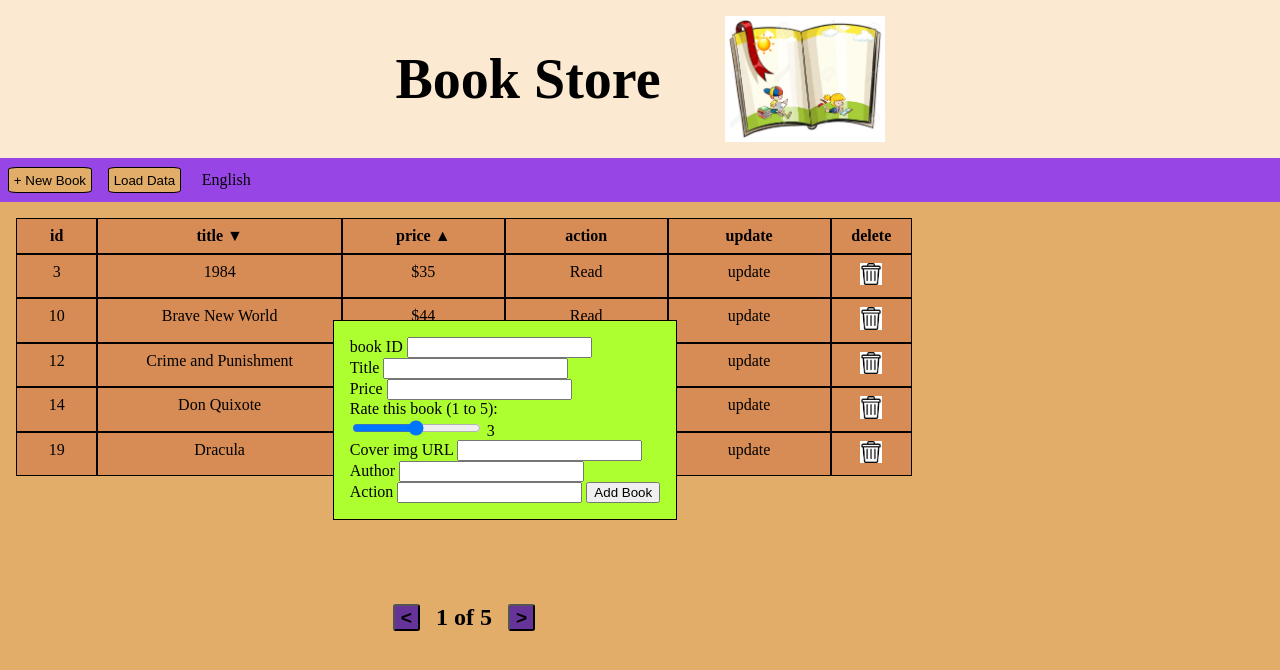
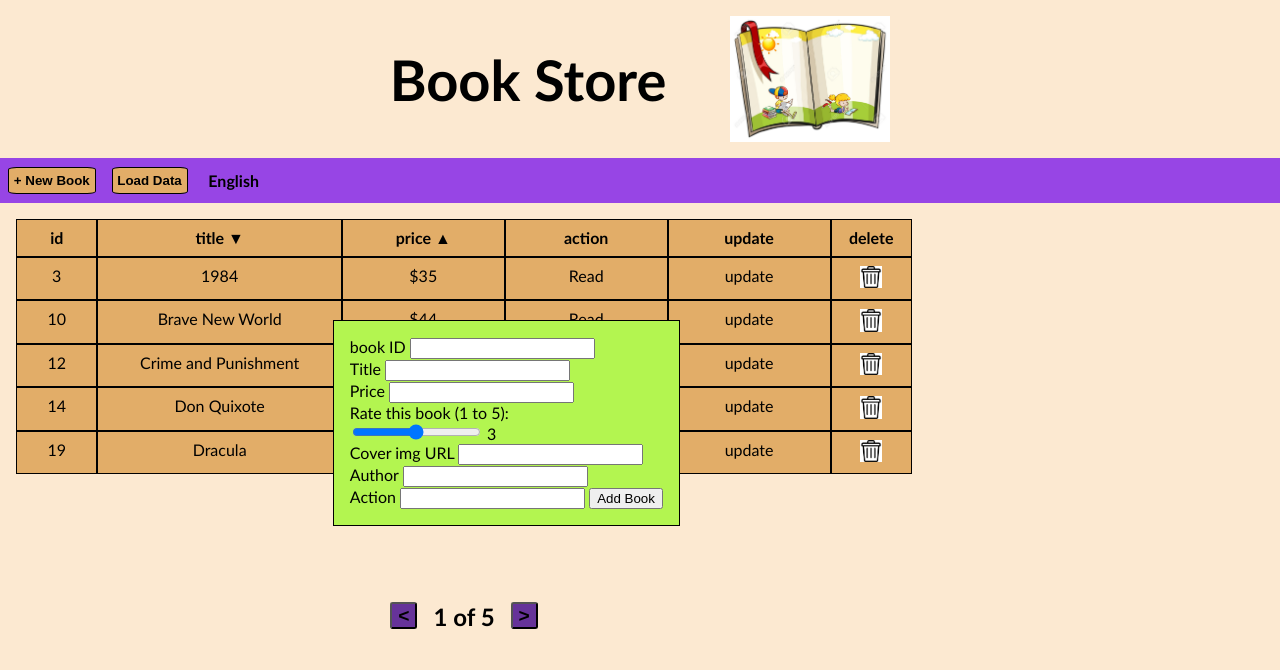
Before and after one commit to ahuva12/Store-Book, a plain HTML site: page index.html in a window 1280 px wide. Both pictures are taken after a click on the button "+ New Book". Drawn offline with Linux system fonts and the light colour scheme.

Commit message:
changes css

```diff
--- a/style.css
+++ b/style.css
@@ -10,6 +10,7 @@ body {
     display: flex;
     flex-direction: column;
     justify-content: space-between;
+    font-family:'Gill Sans', 'Gill Sans MT', Calibri, 'Trebuchet MS', sans-serif
 }
 
 #title {
@@ -41,6 +42,7 @@ body {
     display: flex;
     justify-content: start;
     align-items: center;
+    font-weight: bold;
 }
 
 #toolbar button {
@@ -50,6 +52,7 @@ body {
     padding: 0.3rem;
     background-color: rgb(226, 173, 104);
     cursor: pointer;
+    font-weight: bold;
 }
 
 #toolbar div {
@@ -58,7 +61,7 @@ body {
 }
 
 #books-area {
-    background-color: rgb(226, 173, 104);
+    background-color: rgb(252, 233, 209);
     display: flex;
     justify-content: space-around;
     align-items: start;
@@ -71,7 +74,7 @@ body {
 
 #add-book-form {
     display: none;
-    background-color: greenyellow;
+    background-color: rgb(179, 245, 80);
     position: absolute;
     left: 26%;
     top: 40%;
@@ -80,7 +83,7 @@ body {
 }
 
 #table-books {
-    background-color: rgb(215, 139, 85);
+    background-color: rgb(226, 173, 104);
     margin: 1rem 1rem 8rem 1rem;
     display: grid;
     grid-template-columns: 1fr 3fr 2fr 2fr 2fr 1fr;
```
